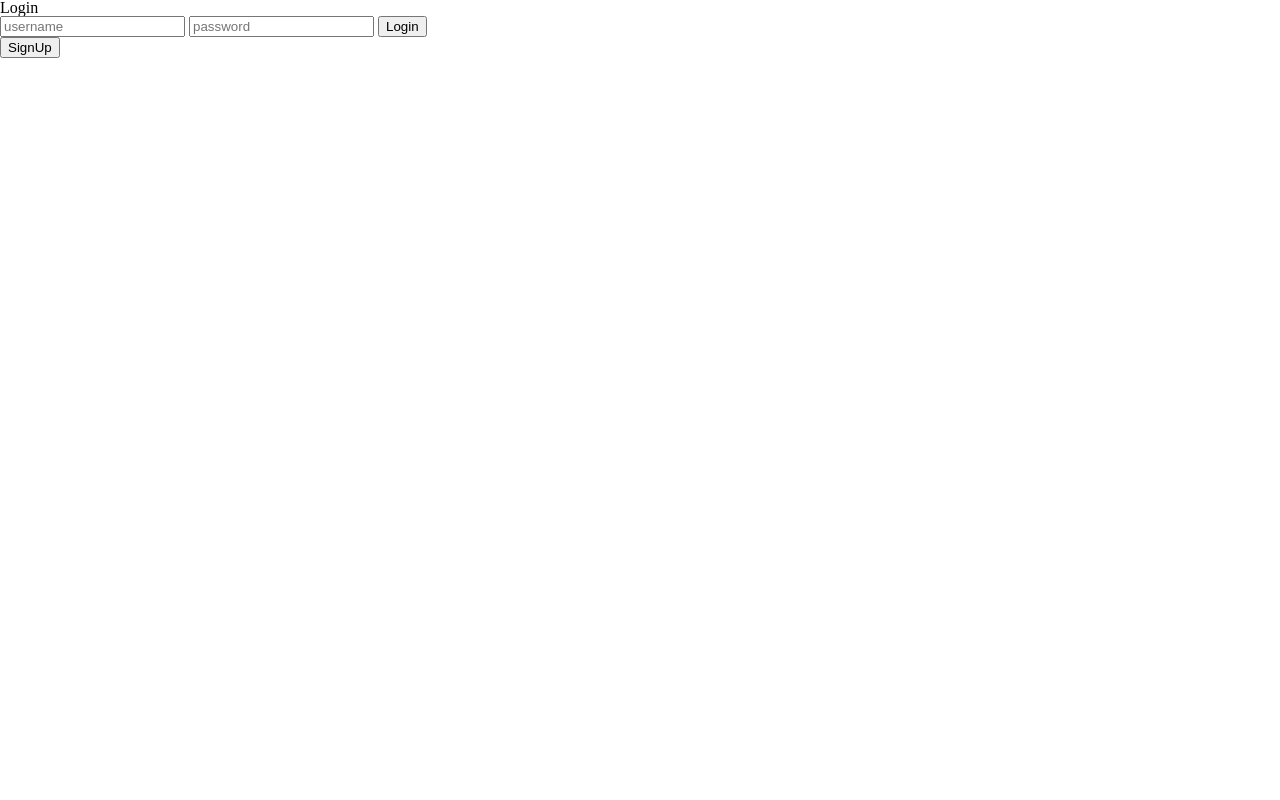
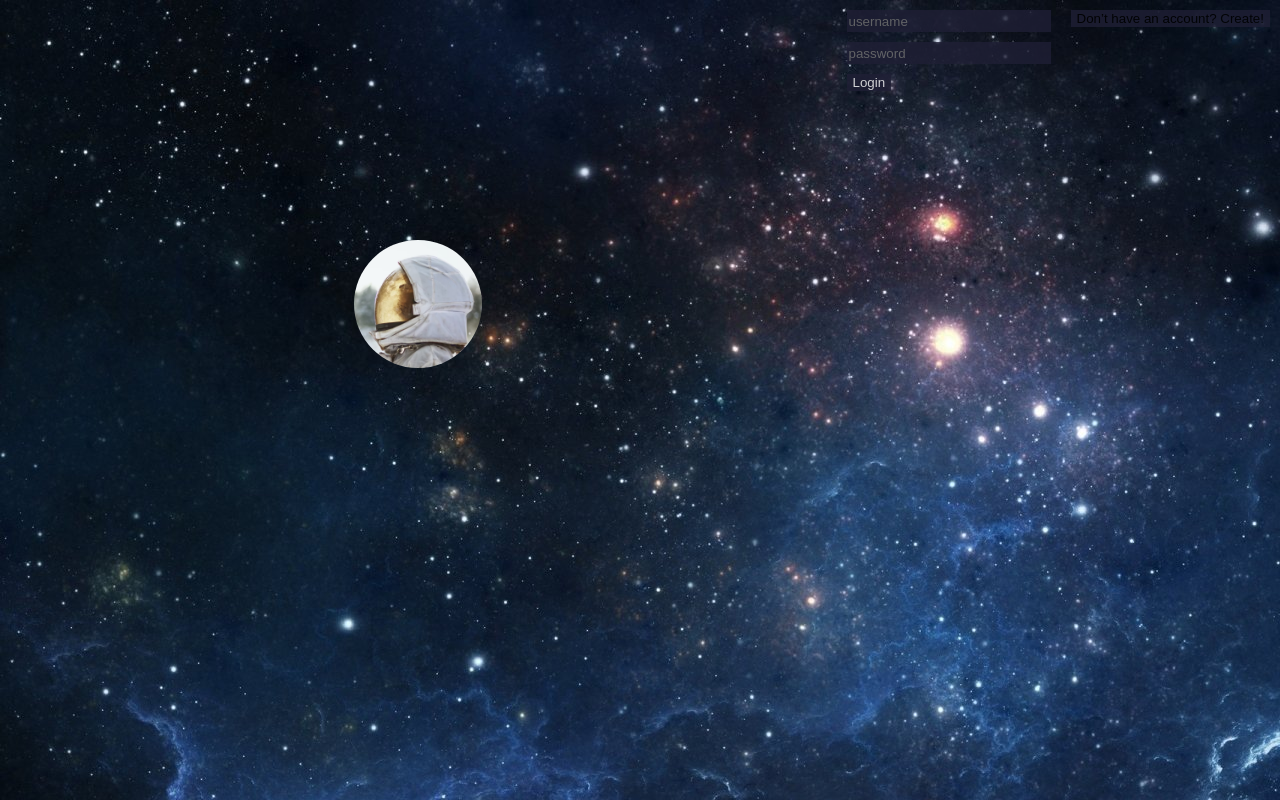
Before and after one commit to Svetoslav47/HackTues2022, a plain HTML site: page FrontEnd/Login/Login.html in a window 1280 px wide. Drawn offline with Linux system fonts and the light colour scheme.

Commit message:
MainPageUpdate

```diff
--- /dev/null
+++ b/FrontEnd/Login/Login.css
@@ -0,0 +1,43 @@
+body{
+    margin: 0%;
+    background-image: url(../Images/loginBackground.jpg);
+    display: flex;
+    background-repeat: no-repeat;
+}
+#img{
+    width: 10%;
+    height: 10%;
+    border-radius: 50%;
+    display: block;
+    margin-left: auto;
+    margin-right: auto;
+    margin-top: 15em;
+}
+
+#login {
+    margin: 10px;
+    background-color: #1F1F35;
+    opacity: 80%;
+    border: none;
+    color: white;
+    display: flex;
+    flex-direction: column;
+    width: 200px;
+    height: 20px;
+}
+#loginbutton {
+    margin: 10px;
+    background-color: #1F1F35;
+    opacity: 80%;
+    border: none;
+    color: white;
+    display: flex;
+    flex-direction: column;
+}
+#SignUp{
+    text-align: center;
+    margin: 10px;
+    background-color: #1F1F35;
+    opacity: 80%;
+    border: none;
+}
--- a/FrontEnd/Login/Login.html
+++ b/FrontEnd/Login/Login.html
@@ -7,17 +7,30 @@
     <meta name="viewport" content="width=device-width, initial-scale=1.0">
     <title>Login to</title>
     <link rel="stylesheet" href="../cssReset.css">
+    <link rel="stylesheet" href="Login.css">
 </head>
 
 <body>
-    <p>Login</p>
+
+    <img id="img" src="..\Images\profilePicLoginAndSignUp.png" alt="">
+
     <form action="/" method="POST">
-        <input type="text" name="" id="" placeholder="username">
-        <input type="password" name="" id="" placeholder="password">
-        <input type="submit" value="Login">
+
+
+      <input type="text" id="login" placeholder="username">
+      <input type="password" id="login" placeholder="password">
+      <input type="submit" id="loginbutton" value="Login">
+
+
     </form>
-    <button>SignUp</button>
-    <a href="/signup.html"></a>
+
+    <form action="../SignUp/SignUp.html">
+        <div>
+            <button id="SignUp">Don’t have an account? Create!</button>
+        </div>
+    </form>
+
+
 </body>
 
 </html>
--- /dev/null
+++ b/FrontEnd/MainPage/styles.css
@@ -0,0 +1,48 @@
+/* navbar */
+
+header {
+    width: 100%;
+    height: 2em;
+    font-size: 2em;
+    border-bottom: 2px solid black;
+}
+
+header h1 {
+    float: left;
+    margin: 0.5em 2em;
+}
+
+header nav {
+    float: right;
+    height: 100%;
+}
+
+ul {
+    height: 100%;
+}
+
+li {
+    display: inline;
+    margin: 0.5em 1em;
+}
+body{
+    background-image: url(../Images/mainPageBackground.jpg);
+    background-repeat: no-repeat;
+    background-size: 100%;
+}
+#title{
+    display: flex;
+    align-items: center;
+    justify-content: center;
+    font-size: 10em;
+    margin-bottom: 10%;
+    margin-top: 5%;
+}
+p{
+    display: flex;
+    align-items: center;
+    justify-content: center;
+    padding-left: 20%;
+    padding-right: 20%;
+    font-size: 1.5em;
+}
```
Also changed, not shown: FrontEnd/MainPage/Index.html (+7 -0 lines), FrontEnd/SignUp/SignUp.html (+14 -1 lines), FrontEnd/Images/loginBackground.jpg (added), FrontEnd/Images/profilePicLoginAndSignUp.png (added), FrontEnd/SignUp/SignUp.css (added), 1 other file.
